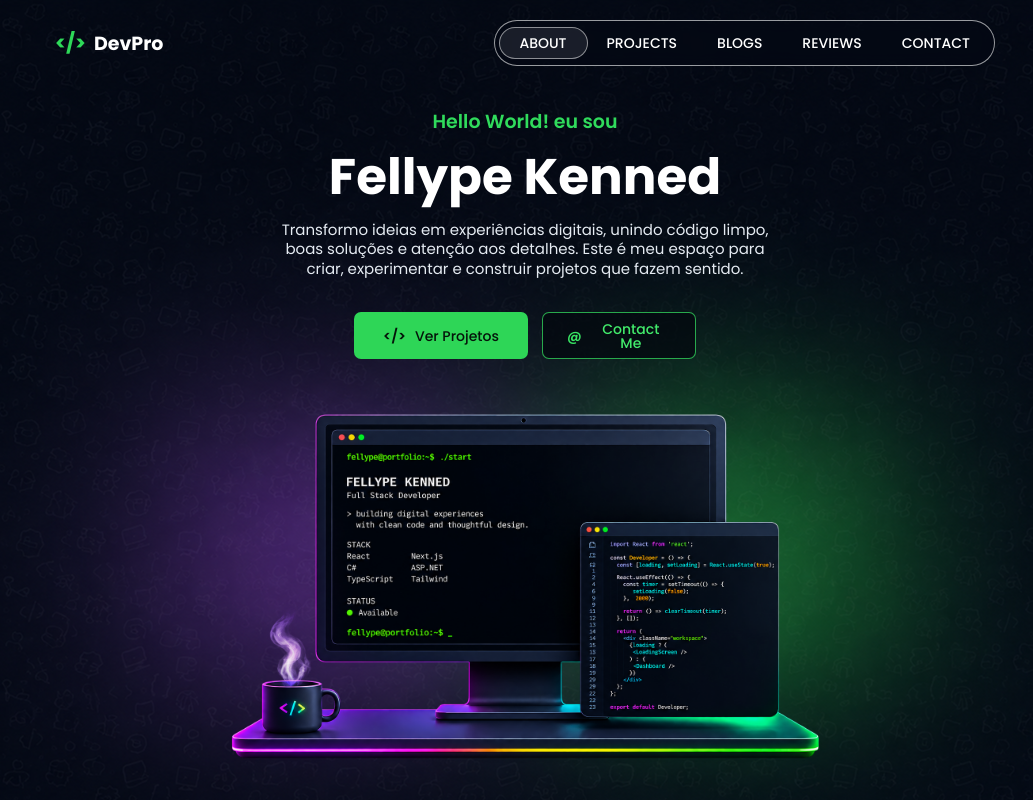
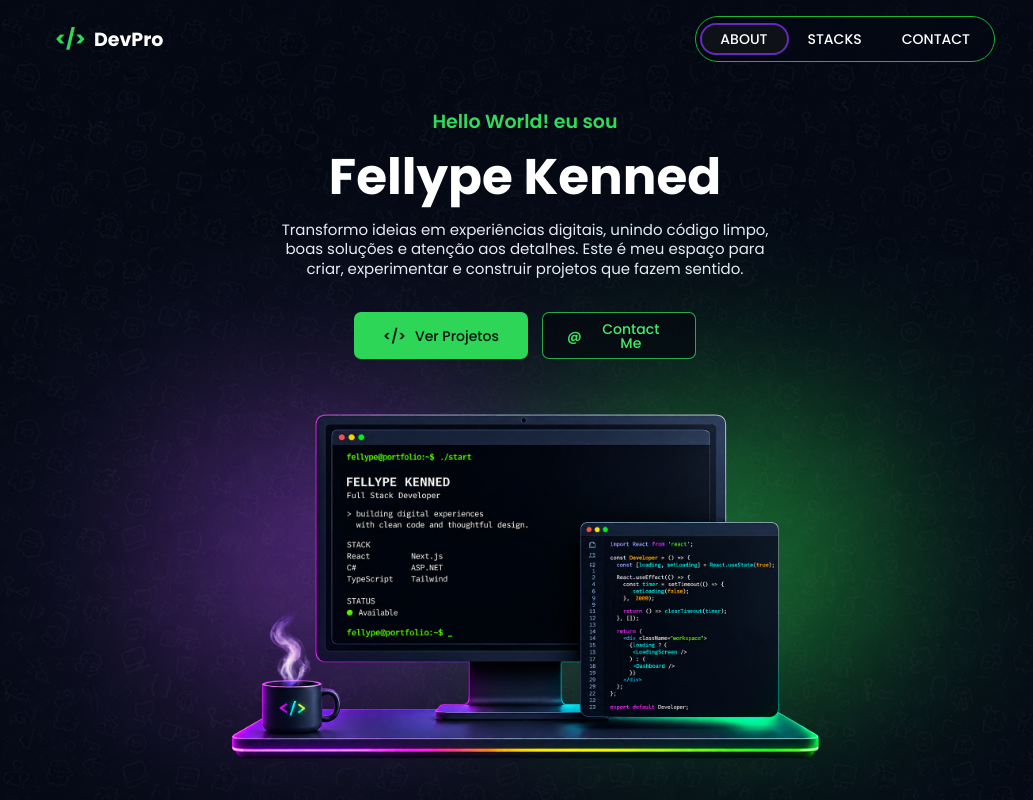
Before and after one commit to Fellypr/Portfolio, a Next.js app: page / in a window 1280 px wide. Shown: the top 800 px of the page, without its empty margins (115-1148 px from the left). Built offline with nearby package versions, Linux system fonts and the light colour scheme.

Commit message:
feat: adicionar comportamento de rolagem suave e atualizar navegação dinâmica no cabeçalho

```diff
--- /dev/null
+++ b/src/app/174464Fe/page.tsx
@@ -0,0 +1,4 @@
+import {DashboardPage} from "@/features/dashboard/page"
+export default function Dashboard(){
+    return <DashboardPage/>
+}
--- a/src/app/globals.css
+++ b/src/app/globals.css
@@ -24,6 +24,9 @@ body {
   color: var(--foreground);
   font-family: Arial, Helvetica, sans-serif;
 }
+html{
+  scroll-behavior: smooth;
+}
 
 @keyframes hero-carousel {
   from {
--- a/src/components/header.tsx
+++ b/src/components/header.tsx
@@ -1,25 +1,62 @@
 "use client";
 
-import { useEffect, useState } from "react";
+import { useEffect, useRef, useState } from "react";
 import Link from "next/link";
 import { Poppins } from "next/font/google";
 import { SlideTabs } from "@/components/ui/slide-tabs";
+
+type NavigationItem = {
+  label: string;
+  href: string;
+};
 
 const poppins = Poppins({
   subsets: ["latin"],
   weight: ["400", "700"],
 });
 
-const navigationItems = [
-  { label: "About", href: "#about" },
-  { label: "Projects", href: "#projects" },
-  { label: "Blogs", href: "#blogs" },
-  { label: "Reviews", href: "#reviews" },
-  { label: "Contact", href: "#contact" },
-];
+const sectionLabels: Record<string, string> = {
+  about: "About",
+  stacks: "Stacks",
+  projects: "Projects",
+  contact: "Contact",
+};
+
+function getSectionLabel(id: string) {
+  return (
+    sectionLabels[id] ??
+    id
+      .split("-")
+      .filter(Boolean)
+      .map((word) => word.charAt(0).toUpperCase() + word.slice(1))
+      .join(" ")
+  );
+}
+
+function getNavigationItems(): NavigationItem[] {
+  const sectionIds = new Set<string>();
+
+  return Array.from(document.querySelectorAll<HTMLElement>("main section[id]"))
+    .filter((section) => {
+      if (!section.id || sectionIds.has(section.id)) {
+        return false;
+      }
+
+      sectionIds.add(section.id);
+      return true;
+    })
+    .map((section) => ({
+      label: getSectionLabel(section.id),
+      href: `#${section.id}`,
+    }));
+}
 
 export function Header() {
   const [hasScrolled, setHasScrolled] = useState(false);
+  const [navigationItems, setNavigationItems] = useState<NavigationItem[]>([]);
+  const [activeHref, setActiveHref] = useState("");
+  const clickedTargetRef = useRef<string | null>(null);
+  const clickedTargetTimeoutRef = useRef<number | null>(null);
 
   useEffect(() => {
     const handleScroll = () => {
@@ -32,9 +69,116 @@ export function Header() {
     return () => window.removeEventListener("scroll", handleScroll);
   }, []);
 
+  useEffect(() => {
+    const syncNavigationItems = () => {
+      const items = getNavigationItems();
+
+      setNavigationItems(items);
+      setActiveHref((currentHref) => {
+        if (items.some((item) => item.href === currentHref)) {
+          return currentHref;
+        }
+
+        return items[0]?.href ?? "";
+      });
+
+      return items;
+    };
+
+    let items = syncNavigationItems();
+
+    const sectionObserver = new IntersectionObserver(
+      (entries) => {
+        const clickedTarget = clickedTargetRef.current;
+
+        if (clickedTarget) {
+          const targetSection = document.getElementById(clickedTarget.slice(1));
+
+          if (targetSection) {
+            const targetBounds = targetSection.getBoundingClientRect();
+            const activationLine = window.innerHeight * 0.35;
+
+            if (
+              targetBounds.top <= activationLine &&
+              targetBounds.bottom >= activationLine
+            ) {
+              clickedTargetRef.current = null;
+              setActiveHref(clickedTarget);
+            }
+          } else {
+            clickedTargetRef.current = null;
+          }
+
+          return;
+        }
+
+        const visibleSections = entries
+          .filter((entry) => entry.isIntersecting)
+          .sort(
+            (current, next) =>
+              current.boundingClientRect.top - next.boundingClientRect.top,
+          );
+
+        if (visibleSections[0]?.target instanceof HTMLElement) {
+          setActiveHref(`#${visibleSections[0].target.id}`);
+        }
+      },
+      {
+        rootMargin: "-35% 0px -55% 0px",
+        threshold: 0,
+      },
+    );
+
+    const observeSections = () => {
+      sectionObserver.disconnect();
+      items = syncNavigationItems();
+
+      items.forEach((item) => {
+        const section = document.getElementById(item.href.slice(1));
+
+        if (section) {
+          sectionObserver.observe(section);
+        }
+      });
+    };
+
+    observeSections();
+
+    const pageObserver = new MutationObserver(observeSections);
+    const main = document.querySelector("main");
+
+    if (main) {
+      pageObserver.observe(main, {
+        childList: true,
+      });
+    }
+
+    return () => {
+      sectionObserver.disconnect();
+      pageObserver.disconnect();
+
+      if (clickedTargetTimeoutRef.current) {
+        window.clearTimeout(clickedTargetTimeoutRef.current);
+      }
+    };
+  }, []);
+
+  const handleActiveHrefChange = (href: string) => {
+    clickedTargetRef.current = href;
+    setActiveHref(href);
+
+    if (clickedTargetTimeoutRef.current) {
+      window.clearTimeout(clickedTargetTimeoutRef.current);
+    }
+
+    clickedTargetTimeoutRef.current = window.setTimeout(() => {
+      clickedTargetRef.current = null;
+    }, 1400);
+  };
+
   return (
     <header
-      className={`${poppins.className} fixed left-0 top-0 z-50 flex w-full items-center justify-between px-6 py-5 text-[#f0f2fa] transition-all duration-300 sm:px-10 lg:px-42.5 ${
+      className={`${poppins.className} fixed left-0 top-0 z-50 flex min-h-[78px] w-full items-center px-6 py-5 text-[#f0f2fa] transition-all duration-300 sm:px-10 lg:px-42.5 ${
         hasScrolled
           ? "border-b border-white/10 bg-[#08110c]/55 shadow-[0_12px_40px_rgba(0,0,0,0.22)] backdrop-blur-xl"
           : "bg-transparent"
@@ -42,7 +186,11 @@ export function Header() {
     >
       <Link
         href="/"
-        className="flex shrink-0 items-center gap-2 font-bold leading-none"
+        className={`flex shrink-0 items-center gap-2 font-bold leading-none transition-all duration-500 ease-out ${
+          hasScrolled
+            ? "pointer-events-none -translate-x-4 scale-95 opacity-0"
+            : "translate-x-0 scale-100 opacity-100"
+        }`}
         aria-label="DevPro home"
         data-node-id="3:4"
         data-name="Logo"
@@ -53,8 +201,19 @@ export function Header() {
         <span className="text-[19px] text-white">DevPro</span>
       </Link>
 
-      <nav aria-label="Primary navigation">
-        <SlideTabs items={navigationItems} />
+      <nav
+        aria-label="Primary navigation"
+        className={`absolute top-1/2 -translate-y-1/2 transition-all duration-500 ease-out ${
+          hasScrolled
+            ? "left-1/2 -translate-x-1/2"
+            : "right-6 translate-x-0 sm:right-10 lg:right-[10.625rem]"
+        }`}
+      >
+        <SlideTabs
+          activeHref={activeHref}
+          items={navigationItems}
+          onActiveHrefChange={handleActiveHrefChange}
+        />
       </nav>
     </header>
   );
--- a/src/components/ui/slide-tabs.tsx
+++ b/src/components/ui/slide-tabs.tsx
@@ -16,34 +16,29 @@ type CursorPosition = {
 };
 
 type SlideTabsProps = {
+  activeHref?: string;
   items: NavItem[];
+  onActiveHrefChange?: (href: string) => void;
 };
 
-export function SlideTabs({ items }: SlideTabsProps) {
+export function SlideTabs({
+  activeHref,
+  items,
+  onActiveHrefChange,
+}: SlideTabsProps) {
   const [position, setPosition] = useState<CursorPosition>({
     left: 0,
     width: 0,
     opacity: 0,
   });
-  const [selected, setSelected] = useState(0);
   const tabsRef = useRef<Array<HTMLLIElement | null>>([]);
+  const selected = Math.max(
+    0,
+    items.findIndex((item) => item.href === activeHref),
+  );
 
-  useEffect(() => {
-    const selectedTab = tabsRef.current[selected];
-
-    if (selectedTab) {
-      const { width } = selectedTab.getBoundingClientRect();
-
-      setPosition({
-        left: selectedTab.offsetLeft,
-        width,
-        opacity: 1,
-      });
-    }
-  }, [selected]);
-
-  const moveToSelectedTab = () => {
-    const selectedTab = tabsRef.current[selected];
+  const updateCursor = (index: number) => {
+    const selectedTab = tabsRef.current[index];
 
     if (selectedTab) {
       const { width } = selectedTab.getBoundingClientRect();
@@ -56,10 +51,30 @@ export function SlideTabs({ items }: SlideTabsProps) {
     }
   };
 
+  useEffect(() => {
+    updateCursor(selected);
+  }, [selected, items]);
+
+  useEffect(() => {
+    const handleResize = () => updateCursor(selected);
+
+    window.addEventListener("resize", handleResize);
+
+    return () => window.removeEventListener("resize", handleResize);
+  }, [selected]);
+
+  const moveToSelectedTab = () => {
+    updateCursor(selected);
+  };
+
+  if (items.length === 0) {
+    return null;
+  }
+
   return (
     <ul
       onMouseLeave={moveToSelectedTab}
-      className="relative hidden w-fit items-center rounded-full border border-white/60 bg-[#060b1441] p-1 text-sm leading-none backdrop-blur sm:flex"
+      className="relative hidden w-fit items-center rounded-full border border-[#19b630] bg-[#060b1441] p-1 text-sm leading-none backdrop-blur sm:flex"
     >
       {items.map((item, index) => (
         <Tab
@@ -68,8 +83,9 @@ export function SlideTabs({ items }: SlideTabsProps) {
             tabsRef.current[index] = element;
           }}
           href={item.href}
+          isSelected={selected === index}
           setPosition={setPosition}
-          onClick={() => setSelected(index)}
+          onClick={() => onActiveHrefChange?.(item.href)}
         >
           {item.label}
         </Tab>
@@ -83,12 +99,13 @@ export function SlideTabs({ items }: SlideTabsProps) {
 type TabProps = {
   children: React.ReactNode;
   href: string;
+  isSelected: boolean;
   setPosition: React.Dispatch<React.SetStateAction<CursorPosition>>;
   onClick: () => void;
 };
 
 const Tab = React.forwardRef<HTMLLIElement, TabProps>(
-  ({ children, href, setPosition, onClick }, ref) => {
+  ({ children, href, isSelected, setPosition, onClick }, ref) => {
     const updatePosition = () => {
       if (!ref || typeof ref === "function" || !ref.current) {
         return;
@@ -107,6 +124,7 @@ const Tab = React.forwardRef<HTMLLIElement, TabProps>(
       <li ref={ref} onMouseEnter={updatePosition} className="relative z-10">
         <Link
           href={href}
+          aria-current={isSelected ? "page" : undefined}
           onClick={onClick}
           className="block px-3 py-1.5 text-xs font-medium uppercase text-white mix-blend-difference transition-colors focus-visible:outline focus-visible:outline-2 focus-visible:outline-offset-4 focus-visible:outline-[#2ed959] md:px-5 md:py-2 md:text-sm"
         >
@@ -123,7 +141,7 @@ function Cursor({ position }: { position: CursorPosition }) {
   return (
     <motion.li
       animate={position}
-      className="absolute z-0 h-7 rounded-full border-white/50 border bg-[#2a2f3896] md:h-8"
+      className="absolute z-0 h-7 rounded-full border-[#622abd] border-2 bg-[#17181a96] md:h-8"
     />
   );
 }
--- /dev/null
+++ b/src/features/dashboard/page.tsx
@@ -0,0 +1,8 @@
+
+export function DashboardPage(){
+    return(
+        <main>
+
+        </main>
+    )
+}
```
